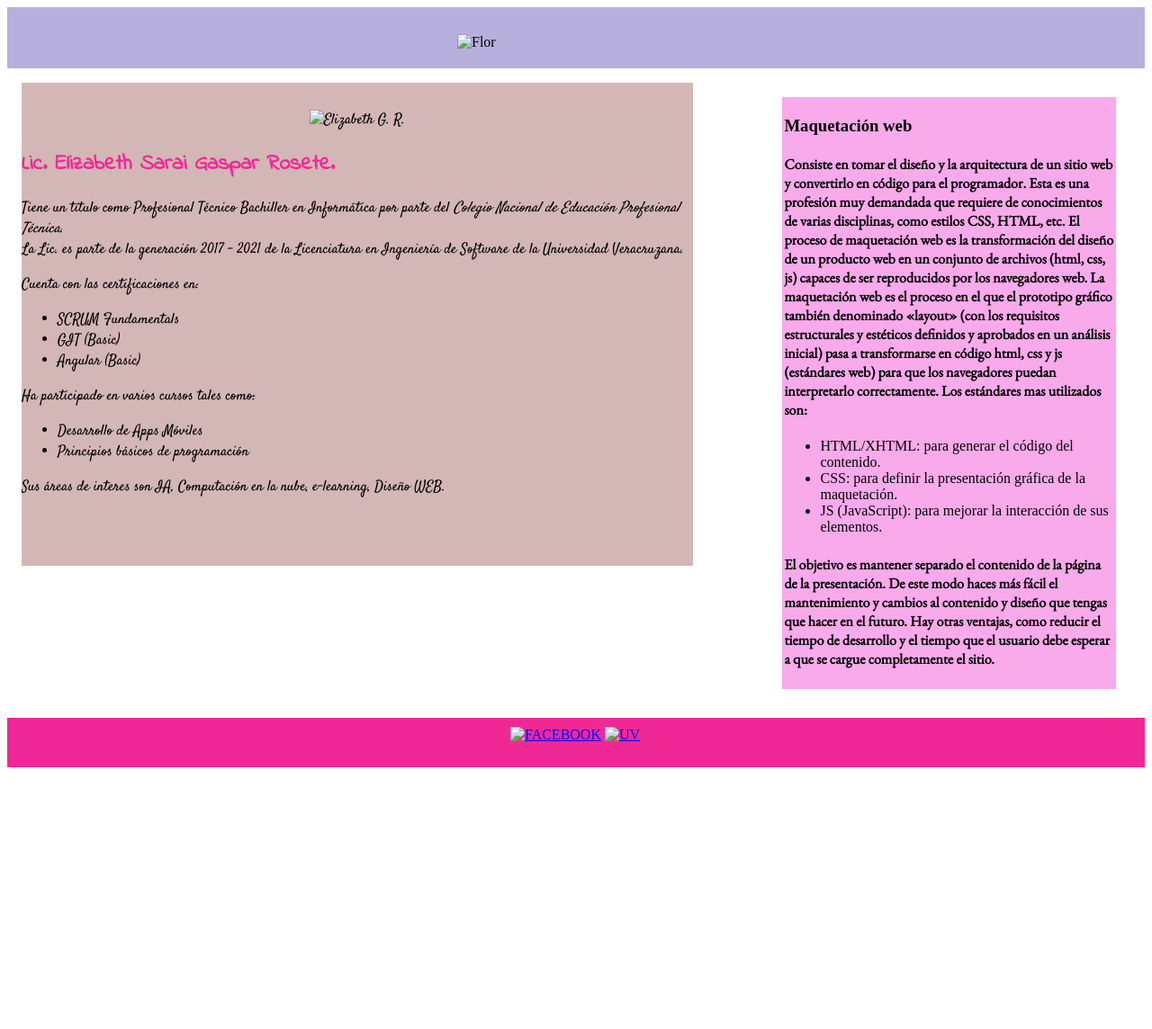
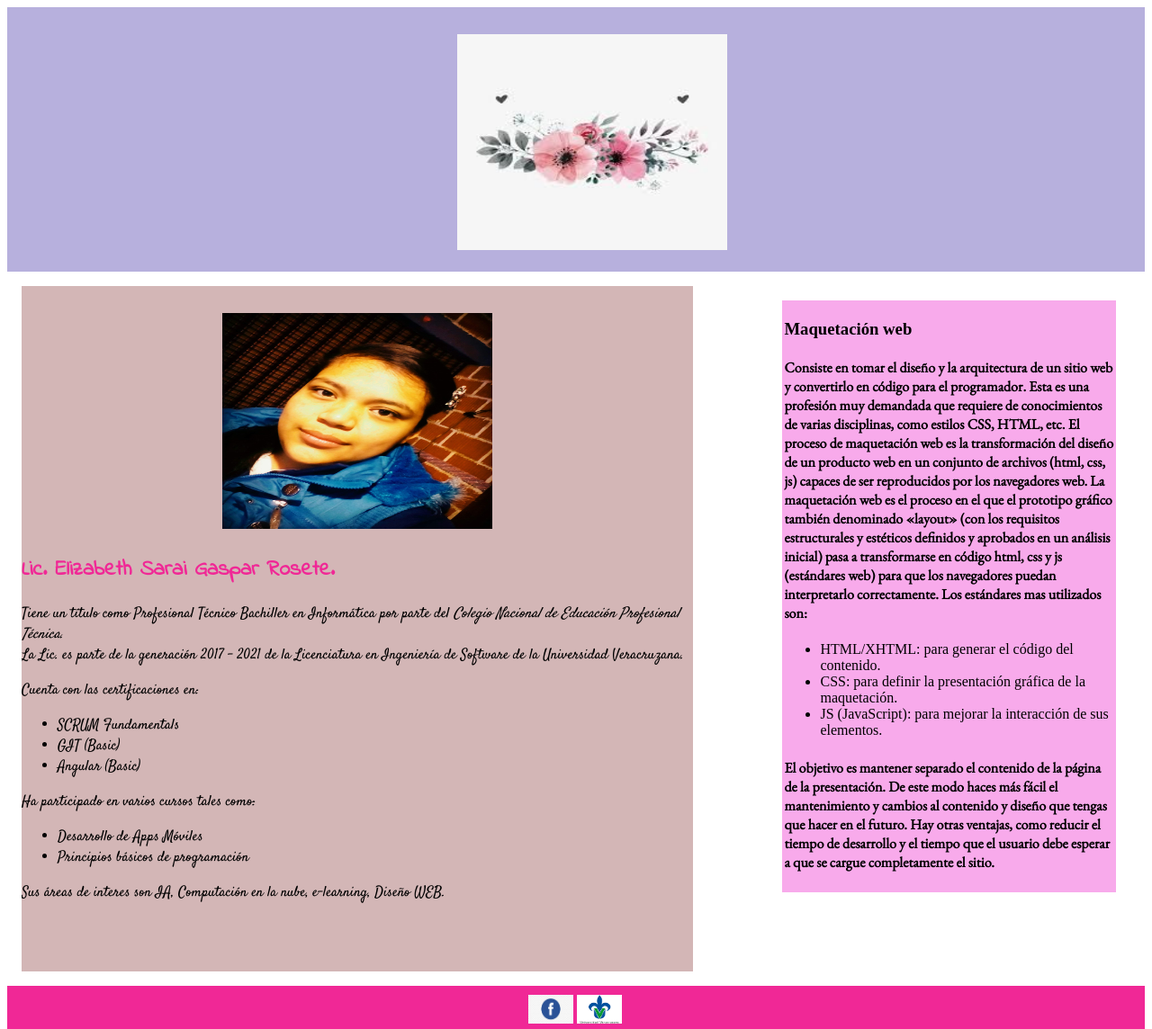
Before and after one commit to Elizabeth-Gaspar/Dise-oSW, a plain HTML site: page index.html in a window 1280 px wide. Shown: the top 1144 px of the page at 90% size. Before the commit the page ends 853 px from the top, so only its background shows below. Drawn offline with nearby package versions, Linux system fonts and the light colour scheme; files that its build step writes are made by us from their sources.

Commit message:
Update index.html

```diff
--- a/index.html
+++ b/index.html
@@ -10,11 +10,11 @@
     </head>
     <body>
         <header>
-                <img src="img/img2.jpg" alt="Flor">
+                <img src="img2.jpg" alt="Flor">
         </header>
         <section>
             <figure>
-                <img src="img/Ely.jpg" alt="Elizabeth G. R.">
+                <img src="Ely.jpg" alt="Elizabeth G. R.">
             </figure>
             <p><h2> Lic. Elizabeth Sarai Gaspar Rosete. </h2> </p>
                 <p>
@@ -54,8 +54,8 @@
         </aside>
         <footer>
             <p>
-            <a title="FACEBOOK" href="https://www.facebook.com/"><img src="img/facebook-logo.jpg" alt="FACEBOOK" /></a>
-            <a title="UV" href="https://www.uv.mx"><img src="img/uv.png" alt="UV" /></a>
+            <a title="FACEBOOK" href="https://www.facebook.com/"><img src="facebook-logo.jpg" alt="FACEBOOK" /></a>
+            <a title="UV" href="https://www.uv.mx"><img src="uv.png" alt="UV" /></a>
             </p>
         </footer>
     </body>
```
